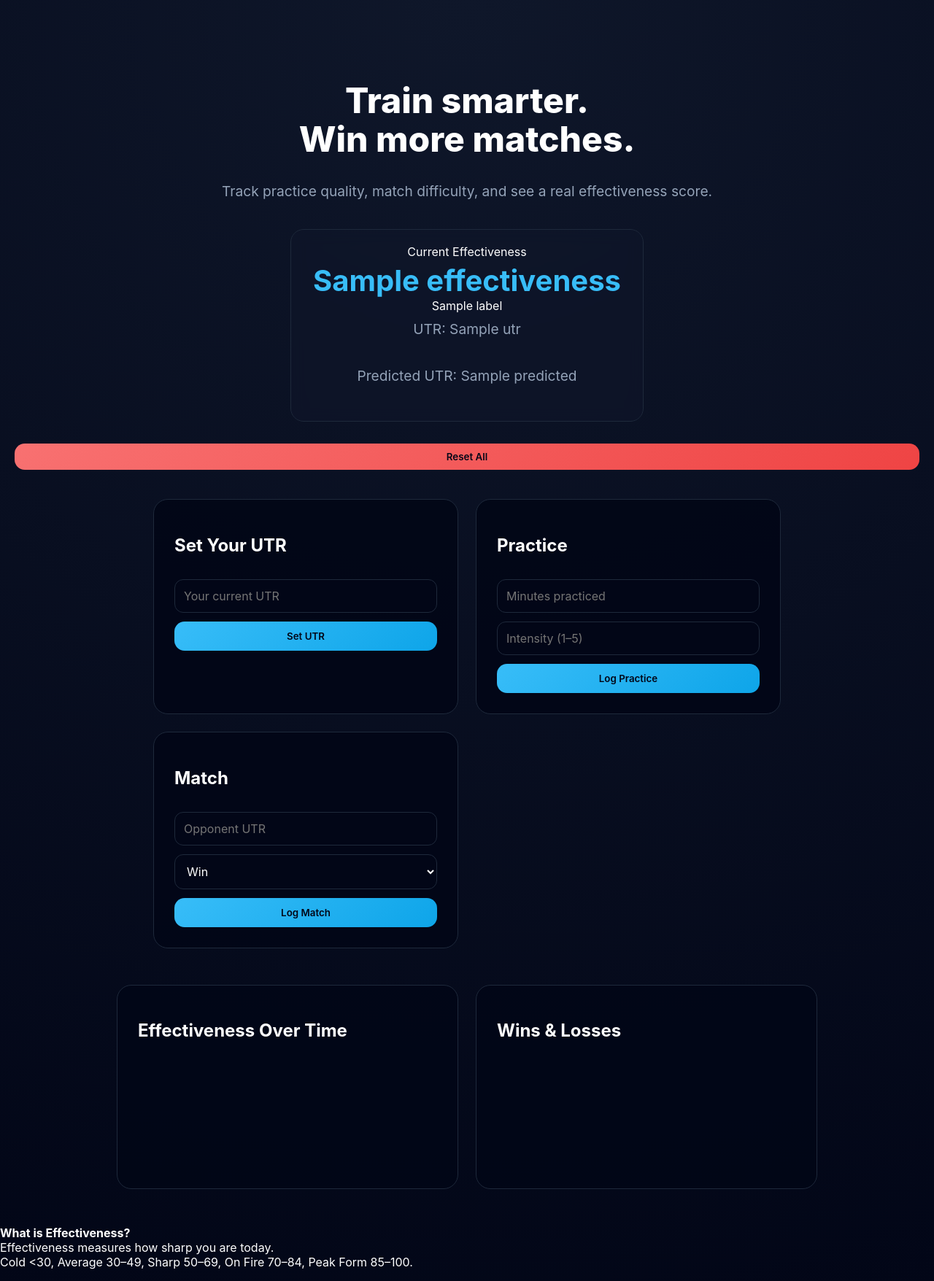
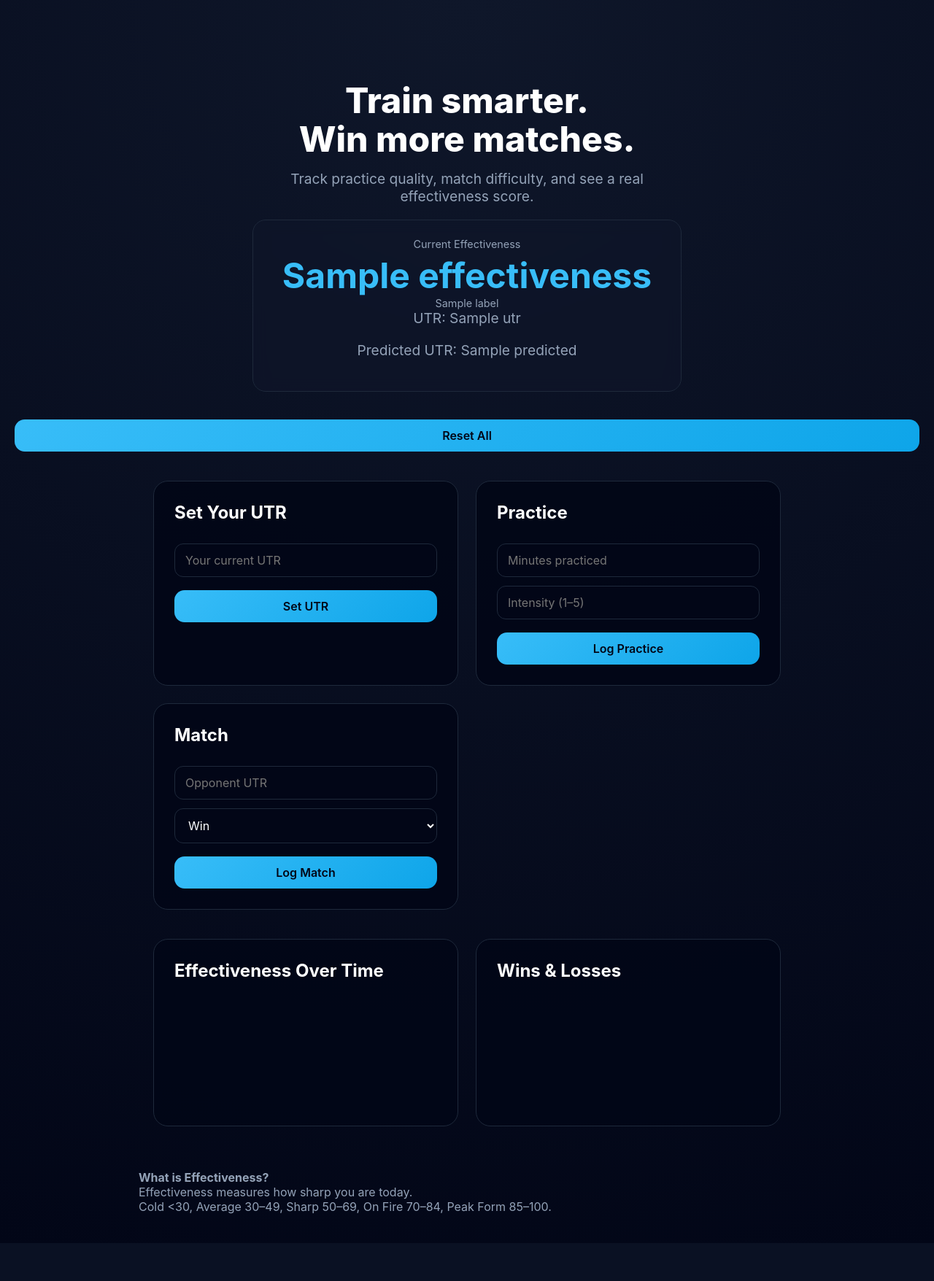
Before and after one commit to thedanielguodev/tennis-tracker, a Flask app: template templates/index.html in a window 1280 px wide. Shown: the whole page at 73% size. After the commit the page ends 1664 px from the top, so only its background shows below. Run offline with Flask 3, Linux system fonts and the light colour scheme; the template is opened without the code that fills it: most values are stand-ins (such as "Sample title", 1, 10 or a date in 2020); a map, chart or similar area stays blank.

Commit message:
Update style.css

```diff
--- a/static/style.css
+++ b/static/style.css
@@ -19,64 +19,48 @@ body {
     font-size: 3rem;
     font-weight: 800;
     line-height: 1.1;
+    margin-bottom: 15px;
 }
 
 .hero p {
     font-size: 1.2rem;
     color: #94a3b8;
-    max-width: 700px;
-    margin: 10px auto 30px;
+    max-width: 600px;
+    margin: 0 auto 20px;
 }
 
-/* BOXES */
-.score-box, .utr-box, .predicted-box {
+.score-box {
     display: inline-flex;
     flex-direction: column;
     align-items: center;
     background: rgba(15, 23, 42, 0.6);
     border: 1px solid #1e293b;
     border-radius: 18px;
-    padding: 20px 30px;
+    padding: 24px 40px;
     backdrop-filter: blur(10px);
-    margin: 10px;
+    margin-bottom: 20px;
 }
 
-.score-box .score, .utr-box .utr, .predicted-box .predicted {
-    font-size: 2.5rem;
-    font-weight: 700;
-    color: #38bdf8;
-    margin-top: 5px;
+.score-box .label {
+    color: #94a3b8;
+    font-size: 0.9rem;
 }
 
-.effectiveness-info {
-    max-width: 600px;
-    margin: 20px auto;
-    color: #cbd5e1;
+.score-box .score {
+    font-size: 3rem;
+    font-weight: 700;
+    margin-top: 5px;
+    color: #38bdf8;
 }
 
-#resetBtn {
-    margin-top: 20px;
-    padding: 10px 20px;
-    border: none;
-    border-radius: 14px;
-    font-weight: 600;
-    cursor: pointer;
-    background: linear-gradient(135deg, #f87171, #ef4444);
-    color: #020617;
-}
-
-#resetBtn:hover {
-    opacity: 0.9;
-}
-
-/* ACTION CARDS */
+/* ACTIONS */
 .actions {
     max-width: 900px;
     margin: auto;
     display: grid;
     grid-template-columns: repeat(auto-fit, minmax(280px, 1fr));
     gap: 24px;
-    padding: 0 20px 50px;
+    padding: 0 20px 40px;
 }
 
 .card {
@@ -86,10 +70,15 @@ body {
     padding: 28px;
 }
 
+.card h2 {
+    margin-top: 0;
+    margin-bottom: 16px;
+}
+
 input, select {
     width: 100%;
     margin-top: 12px;
-    padding: 12px;
+    padding: 12px 14px;
     background: #020617;
     border: 1px solid #1e293b;
     border-radius: 12px;
@@ -99,13 +88,14 @@ input, select {
 
 button {
     width: 100%;
-    margin-top: 12px;
+    margin-top: 18px;
     padding: 12px;
     border-radius: 14px;
     border: none;
     background: linear-gradient(135deg, #38bdf8, #0ea5e9);
     color: #020617;
     font-weight: 600;
+    font-size: 1rem;
     cursor: pointer;
 }
 
@@ -115,17 +105,18 @@ button:hover {
 
 /* CHARTS */
 .charts {
-    max-width: 1000px;
-    margin: 0 auto 50px;
+    max-width: 900px;
+    margin: auto;
     display: grid;
     grid-template-columns: 1fr 1fr;
     gap: 24px;
-    padding: 0 20px;
+    padding: 0 20px 60px;
 }
 
-.chart-card {
-    background: rgba(2, 6, 23, 0.9);
-    border: 1px solid #1e293b;
-    border-radius: 20px;
-    padding: 20px;
+.explanation {
+    max-width: 900px;
+    margin: auto;
+    font-size: 1rem;
+    padding-bottom: 40px;
+    color: #94a3b8;
 }
```
